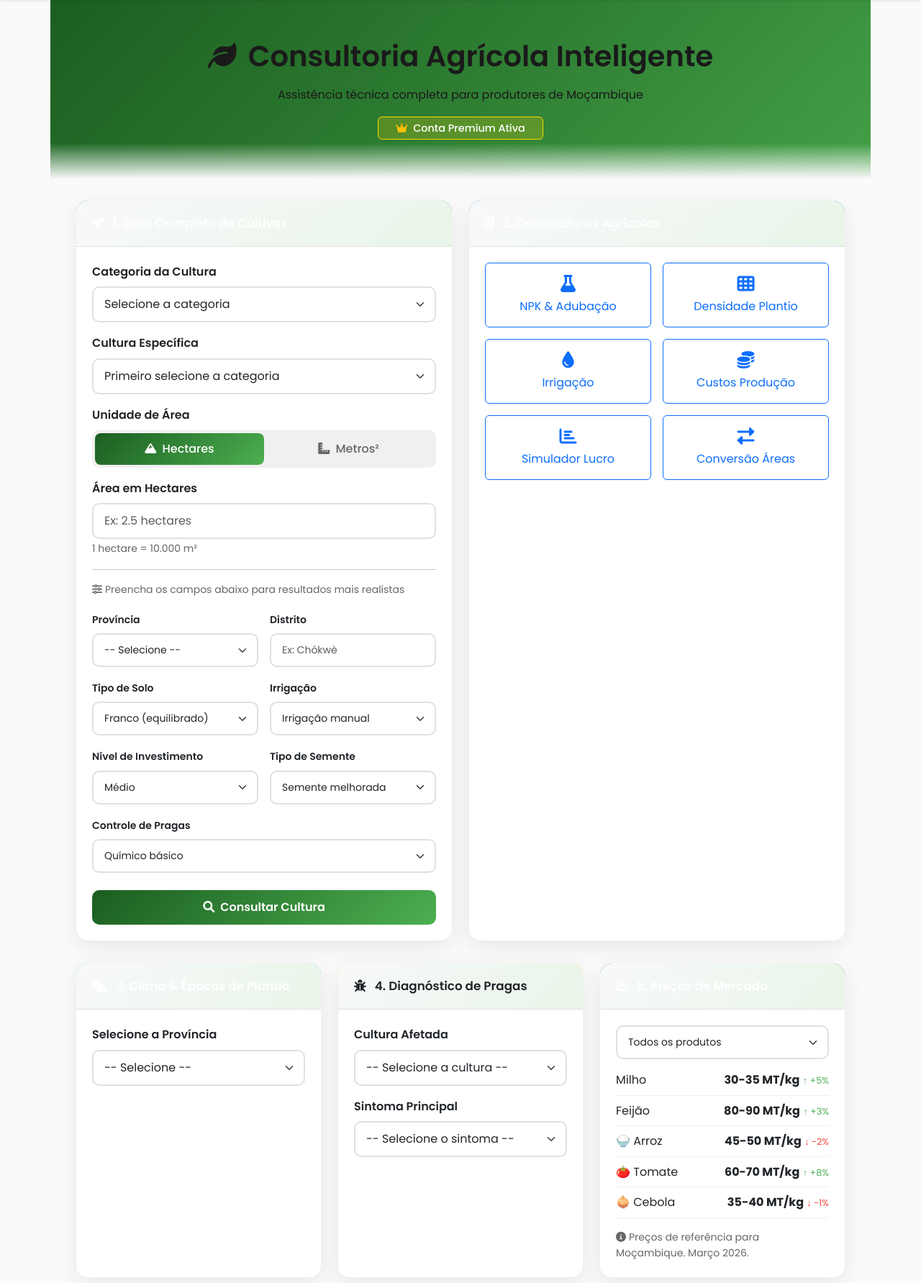
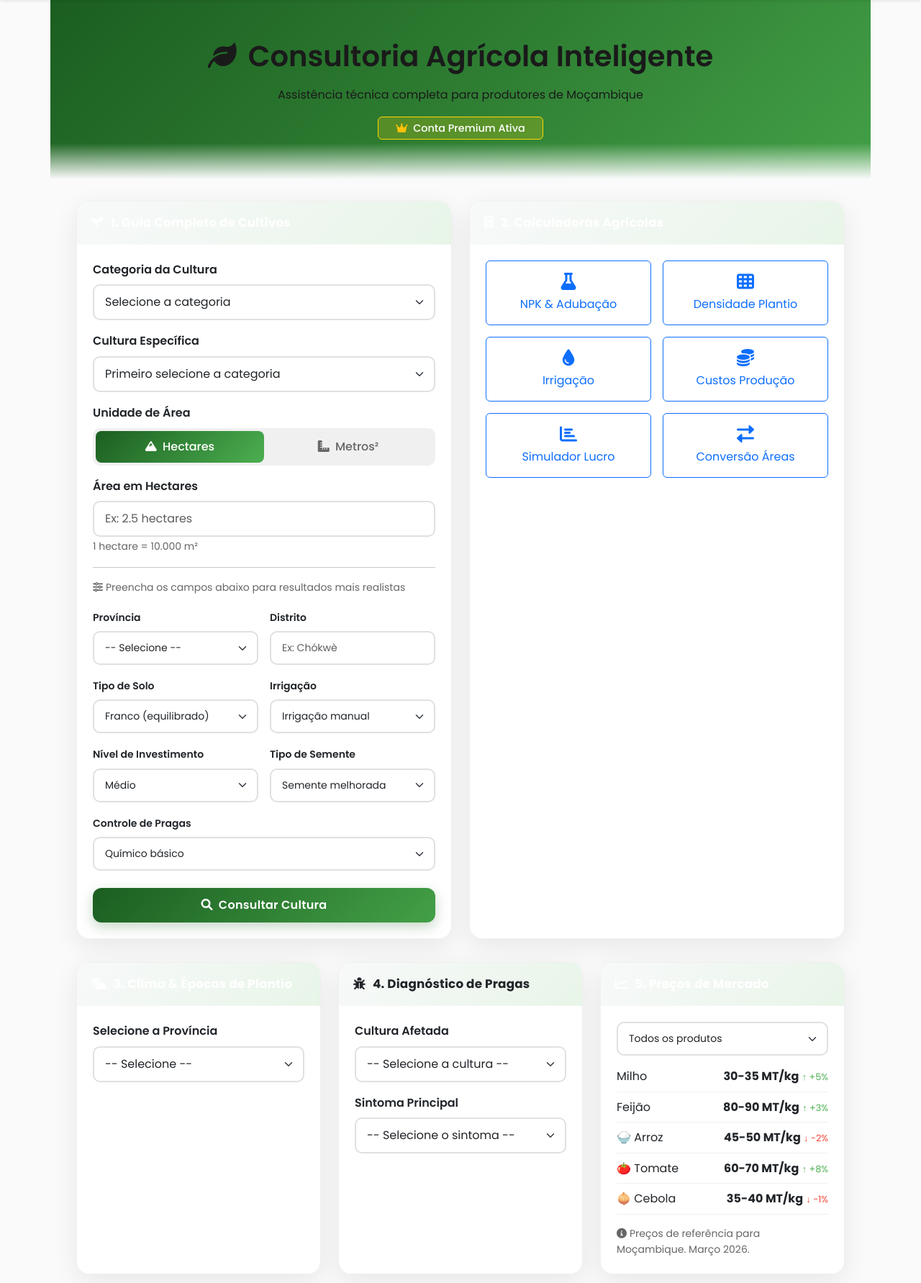
Before and after one commit to Ibrahim50599/agri-vendas-mz, a Flask app: page /consultoria in a window 1280 px wide. Shown: the part 65-1848 px from the top of the page at 72% size. Run offline with Flask 3, Linux system fonts and the light colour scheme; the visitor is signed in with stand-in values (Sample User, id 1); data comes from the database, SQL or seed files in the repository.

Commit message:
Update consultoria.html

```diff
--- a/templates/consultoria.html
+++ b/templates/consultoria.html
@@ -20,24 +20,34 @@
         background: linear-gradient(to top, var(--background-color), transparent);
     }
     .module-card {
-        border: none;
-        border-radius: 16px;
+    border: 1px solid rgba(0,0,0,0.06);
+    border-radius: 18px;
     overflow: hidden;
-        box-shadow: 0 8px 30px rgba(0,0,0,0.08);
-        transition: all 0.4s ease;
+    background: rgba(255,255,255,0.95);
+    backdrop-filter: blur(8px);
+    -webkit-backdrop-filter: blur(8px);
+    box-shadow: 0 10px 35px rgba(0,0,0,0.08);
+    transition: all 0.35s ease;
     height: 100%;
+}
+
+.module-card:hover {
+    transform: translateY(-6px);
+    box-shadow: 0 18px 60px rgba(0,0,0,0.15);
 }
     .module-card:hover {
         transform: translateY(-6px);
         box-shadow: 0 15px 50px rgba(0,0,0,0.15);
     }
     .module-card .card-header {
-        padding: 18px 22px;
-        font-weight: 600;
+    padding: 16px 20px;
+    font-weight: 700;
     font-size: 1.05rem;
     display: flex;
     align-items: center;
-        gap: 12px;
+    gap: 10px;
+    letter-spacing: 0.2px;
+    border-bottom: 1px solid rgba(255,255,255,0.15);
 }
     .module-card .card-body { padding: 22px; }
     .form-control, .form-select {
@@ -51,12 +61,42 @@
         box-shadow: 0 0 0 3px rgba(76,175,80,0.15);
     }
    .btn-consultar {
-        background: linear-gradient(135deg, #1B5E20, #4CAF50);
+    background: linear-gradient(135deg, #1B5E20, #43A047);
     border: none;
     padding: 12px 25px;
     font-weight: 600;
-        border-radius: 10px;
-        transition: all 0.3s ease;
+    border-radius: 12px;
+    color: white;
+    letter-spacing: 0.3px;
+    transition: all 0.25s ease;
+    box-shadow: 0 6px 18px rgba(27,94,32,0.25);
+    position: relative;
+    overflow: hidden;
+}
+
+.btn-consultar:hover {
+    transform: translateY(-2px);
+    box-shadow: 0 10px 25px rgba(27,94,32,0.35);
+}
+
+.btn-consultar:active {
+    transform: translateY(0px);
+    box-shadow: 0 4px 12px rgba(27,94,32,0.2);
+}
+
+.btn-consultar::after {
+    content: '';
+    position: absolute;
+    top: 0;
+    left: -100%;
+    width: 100%;
+    height: 100%;
+    background: rgba(255,255,255,0.15);
+    transition: left 0.4s ease;
+}
+
+.btn-consultar:hover::after {
+    left: 100%;
 }
     .btn-consultar:hover {
         transform: translateY(-2px);
```
Lines whose indentation alone changed are shown as unchanged.
